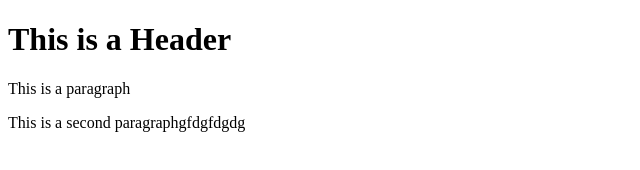
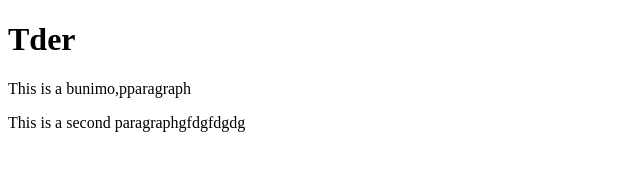
Before and after one commit to ferfrasa/git-test, a website: page index.html in a window 1280 px wide. Shown: the whole page, without its empty margins (0-640 px from the left). Drawn offline with Linux system fonts and the light colour scheme.

Commit message:
Commit 4

```diff
--- a/index.html
+++ b/index.html
@@ -3,8 +3,8 @@
     <head></head>
 
     <body>
-        <h1>This is a Header</h1>
-        <p>This is a paragraph</p>
+        <h1>Tder</h1>
+        <p>This is a bunimo,pparagraph</p>
         <p>This is a second paragraphgfdgfdgdg</p>
     </body>
 </html>
```
Also changed, not shown: package.json (added, +24 -0 lines), 2 other files.
